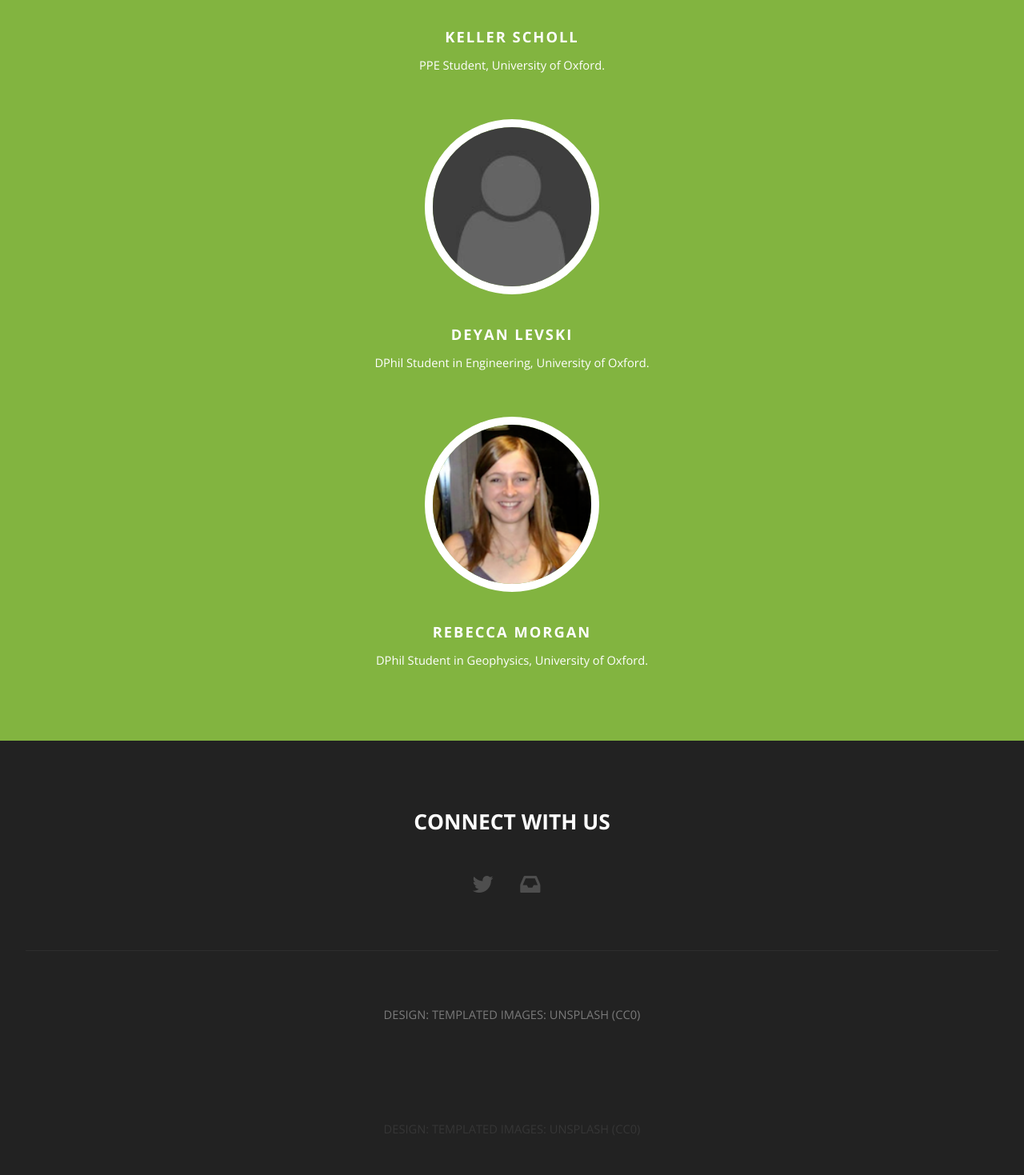
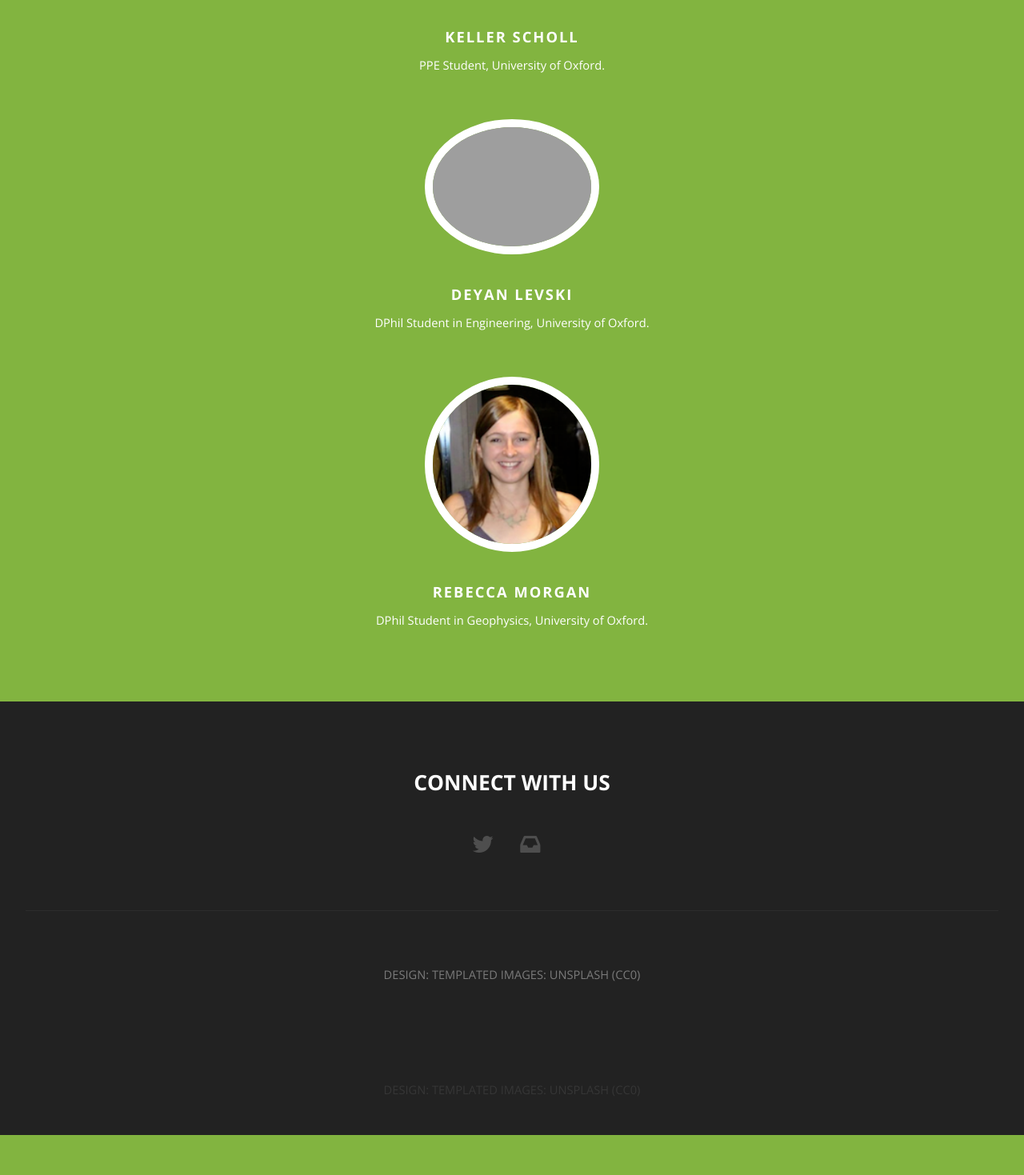
Before and after one commit to rebecca-owen/easyskim, a Flask app: template templates/home.html in a window 1280 px wide. Shown: the part 1505-2974 px from the top of the page at 80% size. After the commit the page ends 2924 px from the top, so only its background shows below. Run offline with Flask 2, Linux system fonts and the light colour scheme; the template is opened without the code that fills it: most values are stand-ins (such as "Sample title", 1, 10 or a date in 2020); grey boxes are pictures that could not be loaded.

Commit message:
Updated profile

```diff
--- a/templates/home.html
+++ b/templates/home.html
@@ -121,7 +121,7 @@
               <p>PPE Student, University of Oxford.</p>
             </div>
             <div class="3u">
-              <a href="#" class="image"><img src="static/images/placeholder.png" alt=""></a>
+              <a href="http://www.dilemaltd.com/deyan-levski/en/" class="image"><img src="static/images/deyan.jpg" alt=""></a>
               <h3>Deyan Levski</h3>
               <p>DPhil Student in Engineering, University of Oxford.</p>
             </div>
```
